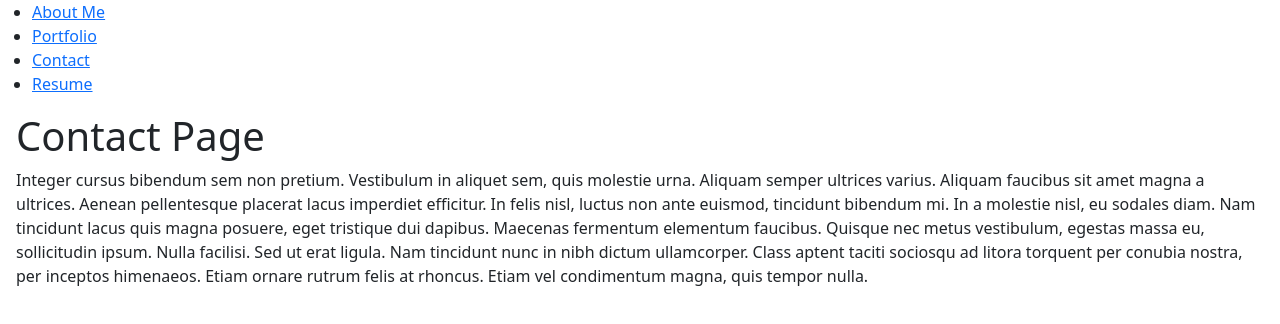
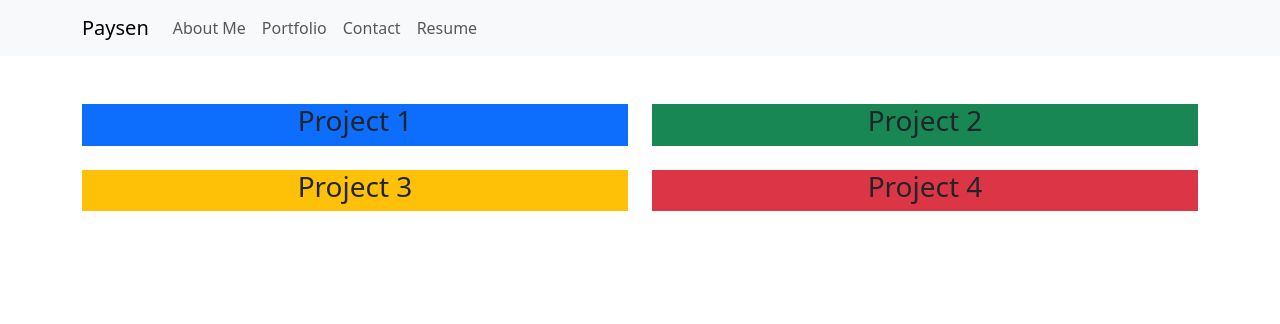
Before and after one commit to Paysen1/React-Portfolio, a React (Vite) app in the folder vite-project/: page /Portfolio in a window 1280 px wide. Shown: the top 324 px of the page. Built offline with nearby package versions, Linux system fonts and the light colour scheme.

Commit message:
did some bootstrap for aboutme and resume and port

```diff
--- a/vite-project/src/components/Navbar.jsx
+++ b/vite-project/src/components/Navbar.jsx
@@ -3,15 +3,38 @@ import { Link } from 'react-router-dom';
 
 function Navigation() {
     return (
-        <nav>
-            <ul>
-            <li className="nav-item"> <Link to='/AboutMe'>About Me</Link></li>
-            <li> <Link to="/Portfolio">Portfolio</Link></li>
-            <li> <Link to="/Contact">Contact</Link></li>
-            <li> <Link to="/Resume">Resume</Link></li>
+      <nav className="navbar navbar-expand-lg navbar-light bg-light">
+        <div className="container">
+          <Link className="navbar-brand" to="/">
+            Paysen
+          </Link>
+          <div className="collapse navbar-collapse" id="navbarNav">
+            <ul className="navbar-nav">
+              <li className="nav-item">
+                <Link className="nav-link" to="/AboutMe">
+                  About Me
+                </Link>
+              </li>
+              <li className="nav-item">
+                <Link className="nav-link" to="/Portfolio">
+                  Portfolio
+                </Link>
+              </li>
+              <li className="nav-item">
+                <Link className="nav-link" to="/Contact">
+                  Contact
+                </Link>
+              </li>
+              <li className="nav-item">
+                <Link className="nav-link" to="/Resume">
+                  Resume
+                </Link>
+              </li>
             </ul>
-        </nav>
+          </div>
+        </div>
+      </nav>
     );
-}
+  }
 
 export default Navigation;
--- a/vite-project/src/pages/AboutMe.jsx
+++ b/vite-project/src/pages/AboutMe.jsx
@@ -1,15 +1,24 @@
+import React from 'react';
+
 export default function About() {
-    return (
-      <div>
-        <h1>About Page</h1>
-        <p>
-          Nunc pharetra finibus est at efficitur. Praesent sed congue diam.
-          Integer gravida dui mauris, ut interdum nunc egestas sed. Aenean sed
-          mollis diam. Nunc aliquet risus ac finibus porta. Nam quis arcu non
-          lectus tincidunt fermentum. Suspendisse aliquet orci porta quam semper
-          imperdiet. Praesent euismod mi justo, faucibus scelerisque risus cursus
-          in. Sed rhoncus mollis diam, sit amet facilisis lectus blandit at.
-        </p>
+  return (
+    <div className="container mt-5">
+      <div >
+        <div className="col-md-4">
+          <img
+            src=""
+            alt="Pic of Paysen"
+            className="img-fluid rounded-circle"
+          />
+        </div>
+        <div className="col-md-8">
+          <h1>About Me</h1>
+          <p>
+            Hello, my name is Paysen Gage Lund. I am currently a student at The
+            University of Minnesota TW.
+          </p>
+        </div>
       </div>
-    );
-  }
+    </div>
+  );
+}
--- a/vite-project/src/pages/Portfolio.jsx
+++ b/vite-project/src/pages/Portfolio.jsx
@@ -1,20 +1,30 @@
-export default function Contact() {
+import React from 'react';
+
+export default function Portfolio() {
     return (
-      <div>
-        <h1>Contact Page</h1>
-        <p>
-          Integer cursus bibendum sem non pretium. Vestibulum in aliquet sem, quis
-          molestie urna. Aliquam semper ultrices varius. Aliquam faucibus sit amet
-          magna a ultrices. Aenean pellentesque placerat lacus imperdiet
-          efficitur. In felis nisl, luctus non ante euismod, tincidunt bibendum
-          mi. In a molestie nisl, eu sodales diam. Nam tincidunt lacus quis magna
-          posuere, eget tristique dui dapibus. Maecenas fermentum elementum
-          faucibus. Quisque nec metus vestibulum, egestas massa eu, sollicitudin
-          ipsum. Nulla facilisi. Sed ut erat ligula. Nam tincidunt nunc in nibh
-          dictum ullamcorper. Class aptent taciti sociosqu ad litora torquent per
-          conubia nostra, per inceptos himenaeos. Etiam ornare rutrum felis at
-          rhoncus. Etiam vel condimentum magna, quis tempor nulla.
-        </p>
+        <div className="container mt-5">
+        <div className="row">
+          <div className="col-md-6 mb-4">
+            <div className="portfolio-item bg-primary h-100 d-flex align-items-center justify-content-center">
+              <h3>Project 1</h3>
+            </div>
+          </div>
+          <div className="col-md-6 mb-4">
+            <div className="portfolio-item bg-success h-100 d-flex align-items-center justify-content-center">
+              <h3>Project 2</h3>
+            </div>
+          </div>
+          <div className="col-md-6 mb-4">
+            <div className="portfolio-item bg-warning h-100 d-flex align-items-center justify-content-center">
+              <h3>Project 3</h3>
+            </div>
+          </div>
+          <div className="col-md-6 mb-4">
+            <div className="portfolio-item bg-danger h-100 d-flex align-items-center justify-content-center">
+              <h3>Project 4</h3>
+            </div>
+          </div>
+        </div>
       </div>
     );
   }
--- a/vite-project/src/pages/Resume.jsx
+++ b/vite-project/src/pages/Resume.jsx
@@ -1,7 +1,7 @@
 export default function Contact() {
     return (
       <div>
-        <h1>Contact Page</h1>
+        <h1>Resume Page</h1>
         <p>
           Integer cursus bibendum sem non pretium. Vestibulum in aliquet sem, quis
           molestie urna. Aliquam semper ultrices varius. Aliquam faucibus sit amet
```
